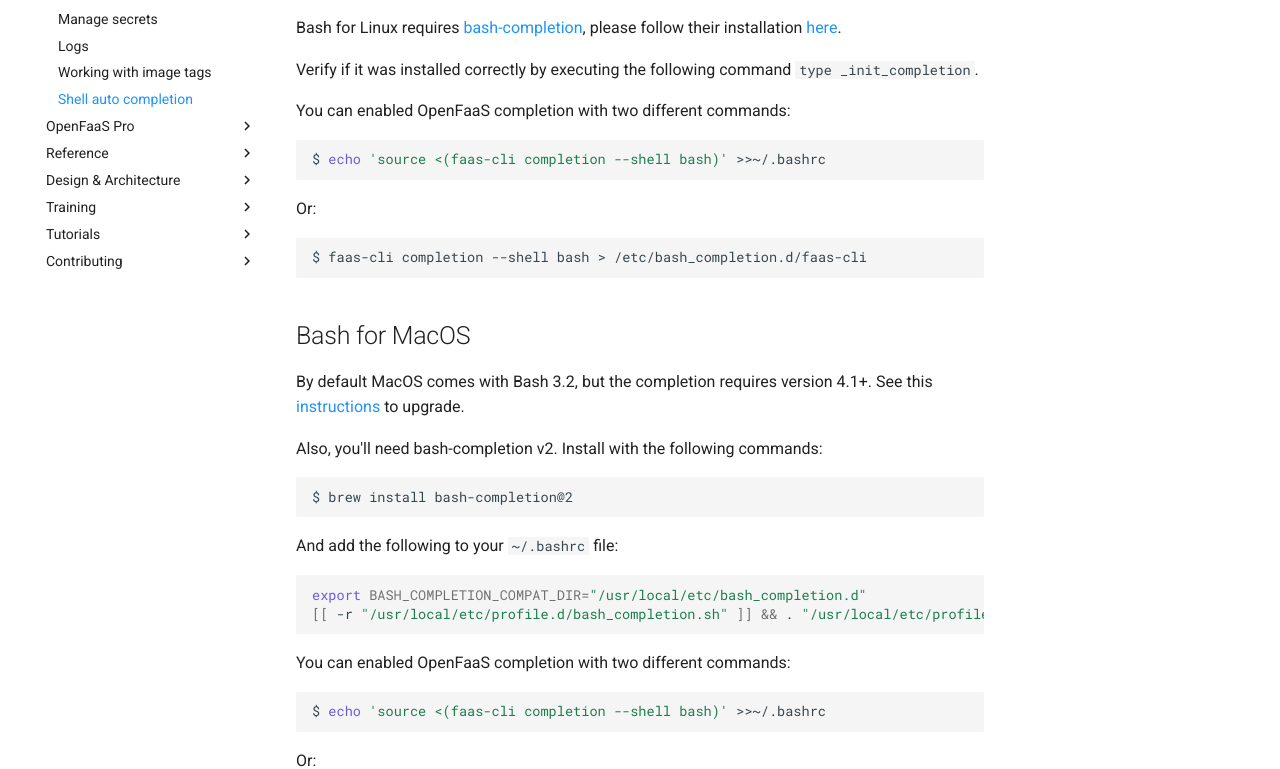
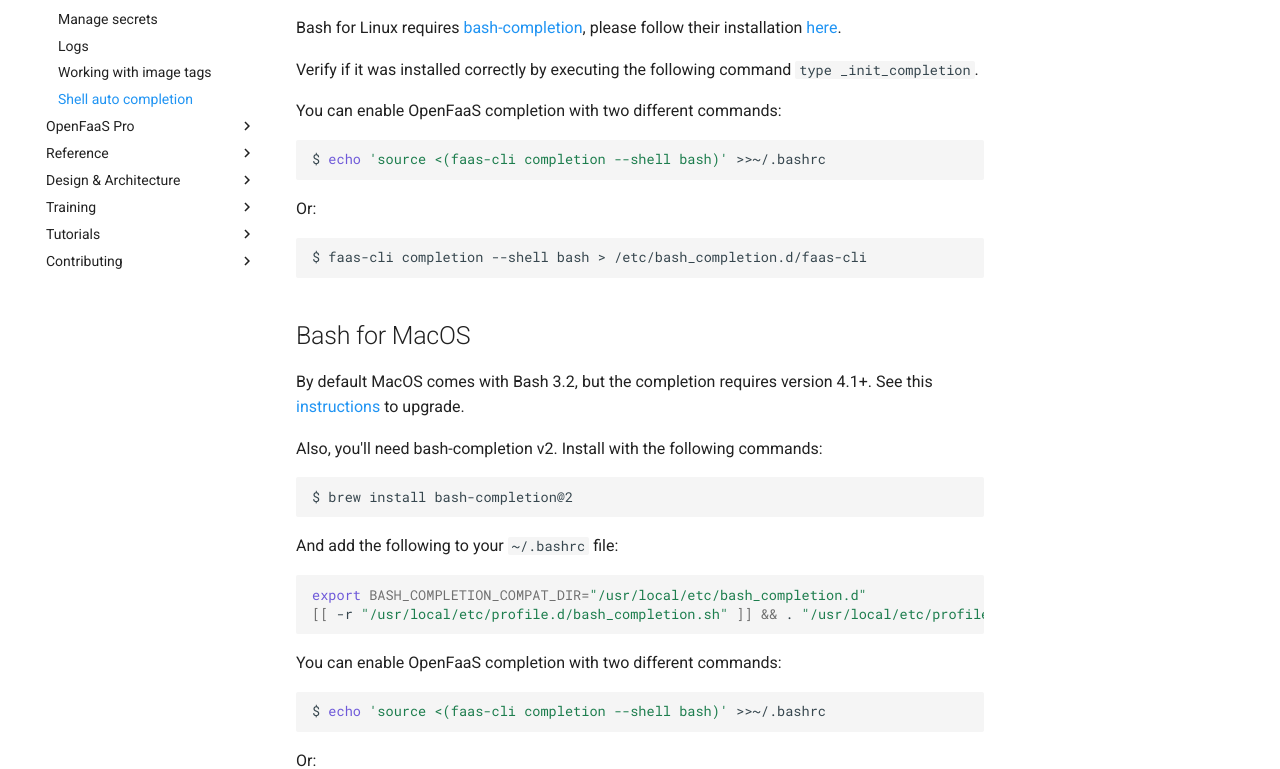
Before and after one commit to openfaas/docs, an MkDocs documentation site: the page built from docs/cli/completion.md, in a window 1280 px wide and 1384 px high. Shown: the part 293-1062 px from the top of the window. Built offline with MkDocs 1.6.1 and Material for MkDocs 9.7.7, drawn with Linux system fonts in a browser that asks for light colours; comment, search, counter and statistics services are not loaded.

Commit message:
fix typos
Signed-off-by: omahs <73983677+omahs@users.noreply.github.com>

````diff
--- a/docs/cli/completion.md
+++ b/docs/cli/completion.md
@@ -6,7 +6,7 @@ Bash for Linux requires [bash-completion](https://github.com/scop/bash-completio
 
 Verify if it was installed correctly by executing the following command `type _init_completion`.
 
-You can enabled OpenFaaS completion with two different commands:
+You can enable OpenFaaS completion with two different commands:
 ```bash
 $ echo 'source <(faas-cli completion --shell bash)' >>~/.bashrc
 ```
@@ -30,7 +30,7 @@ export BASH_COMPLETION_COMPAT_DIR="/usr/local/etc/bash_completion.d"
 [[ -r "/usr/local/etc/profile.d/bash_completion.sh" ]] && . "/usr/local/etc/profile.d/bash_completion.sh"
 ```
 
-You can enabled OpenFaaS completion with two different commands:
+You can enable OpenFaaS completion with two different commands:
 ```bash
 $ echo 'source <(faas-cli completion --shell bash)' >>~/.bashrc
 ```
````
